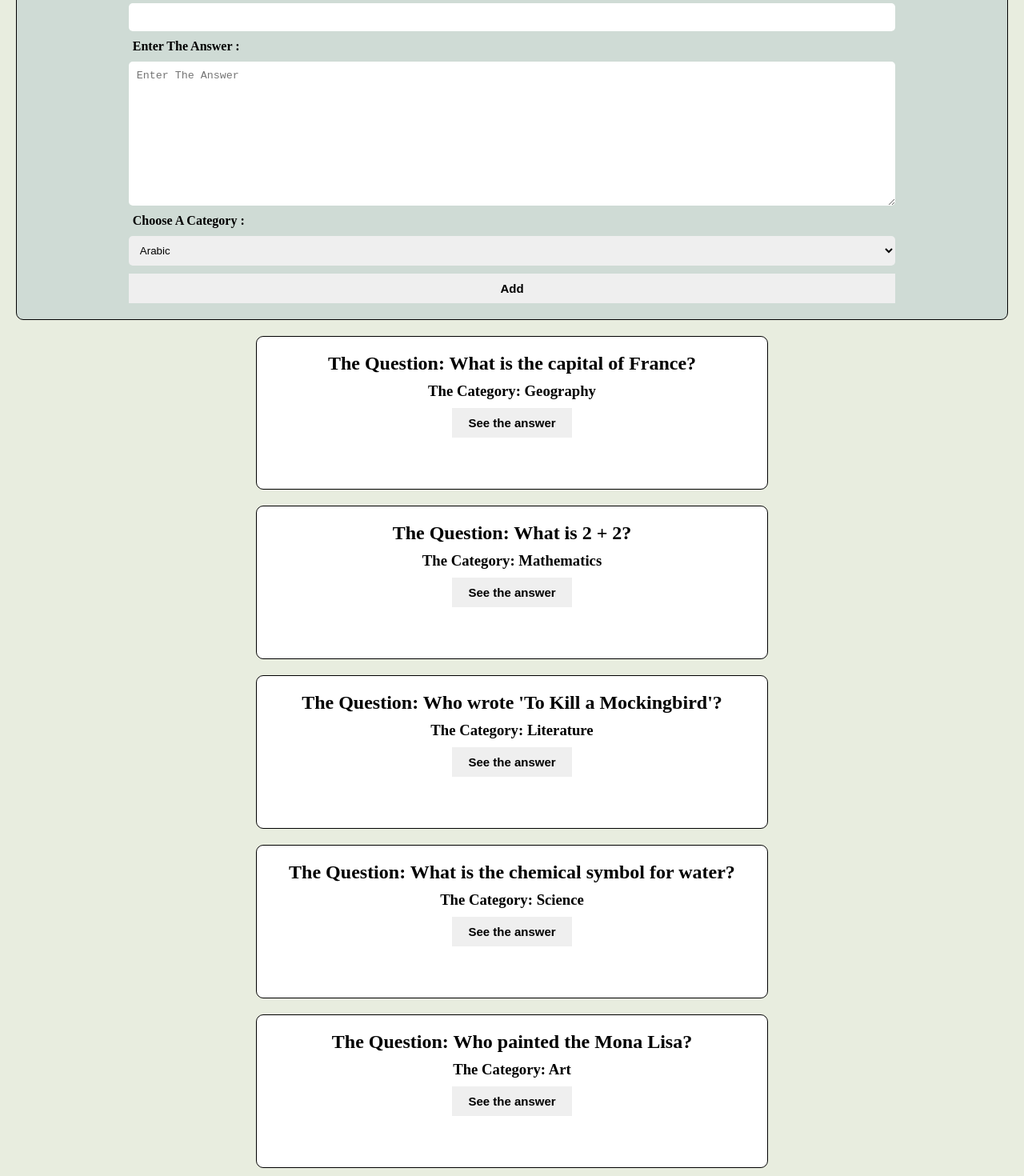
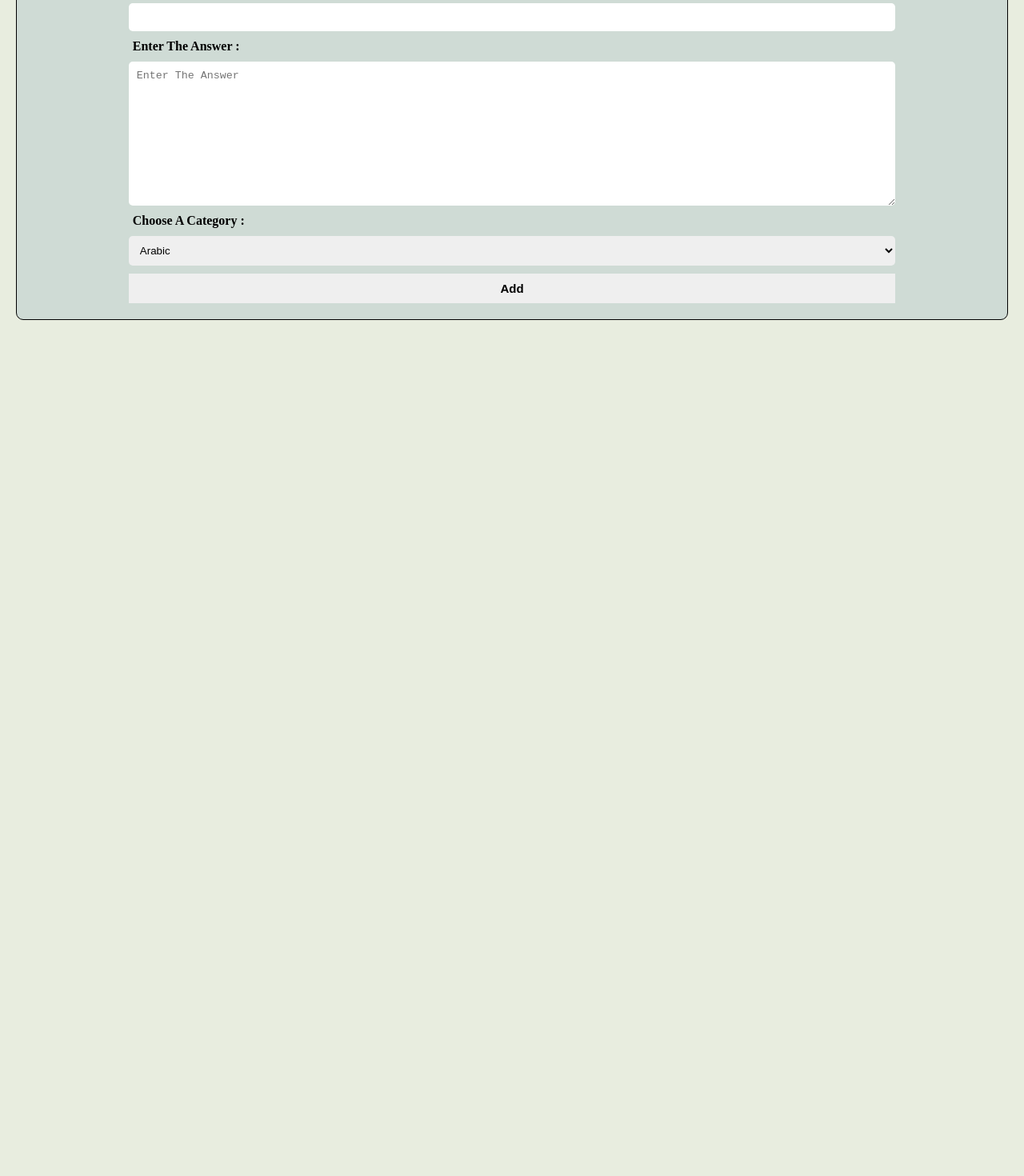
Before and after one commit to WissemJderi/flashcard-app, a React (Vite) app: page / in a window 1280 px wide. Shown: the part 197-1667 px from the top of the page at 80% size. After the commit the page ends 800 px from the top, so only its background shows below. Built offline with nearby package versions, Linux system fonts and the light colour scheme.

Commit message:
Saved flashcards to local storage.

```diff
--- a/src/App.jsx
+++ b/src/App.jsx
@@ -1,37 +1,15 @@
-import { useState } from "react";
+import { useState, useEffect } from "react";
 import "./App.css";
 import FlashCard from "./components/FlashCard";
 import Header from "./components/Header";
 import FlashCardInput from "./components/FlashCardInput";
 
 function App() {
-  const [flashCards, setFlashCards] = useState([
-    {
-      question: "What is the capital of France?",
-      category: "Geography",
-      answer: "Paris",
-    },
-    {
-      question: "What is 2 + 2?",
-      category: "Mathematics",
-      answer: "4",
-    },
-    {
-      question: "Who wrote 'To Kill a Mockingbird'?",
-      category: "Literature",
-      answer: "Harper Lee",
-    },
-    {
-      question: "What is the chemical symbol for water?",
-      category: "Science",
-      answer: "H2O",
-    },
-    {
-      question: "Who painted the Mona Lisa?",
-      category: "Art",
-      answer: "Leonardo da Vinci",
-    },
-  ]);
+  const [flashCards, setFlashCards] = useState(() => {
+    // Load flashcards from local storage or use default flashcards
+    const savedFlashCards = localStorage.getItem("flashCards");
+    return savedFlashCards ? JSON.parse(savedFlashCards) : [];
+  });
 
   const [categories] = useState([
     "Arabic",
@@ -42,6 +20,12 @@ function App() {
     "DSA",
   ]);
   const [isShown, setIsShown] = useState(true);
+
+  useEffect(() => {
+    // Save flashcards to local storage whenever they change
+    localStorage.setItem("flashCards", JSON.stringify(flashCards));
+  }, [flashCards]);
+
   let flashCardsList = flashCards.map((flashCard) => {
     return (
       <div className="flashCards-container" key={flashCard.question}>
@@ -54,7 +38,7 @@ function App() {
     );
   });
 
-  //Functions
+  // Functions
 
   function addNewFlashCard() {
     setIsShown(!isShown);
```
